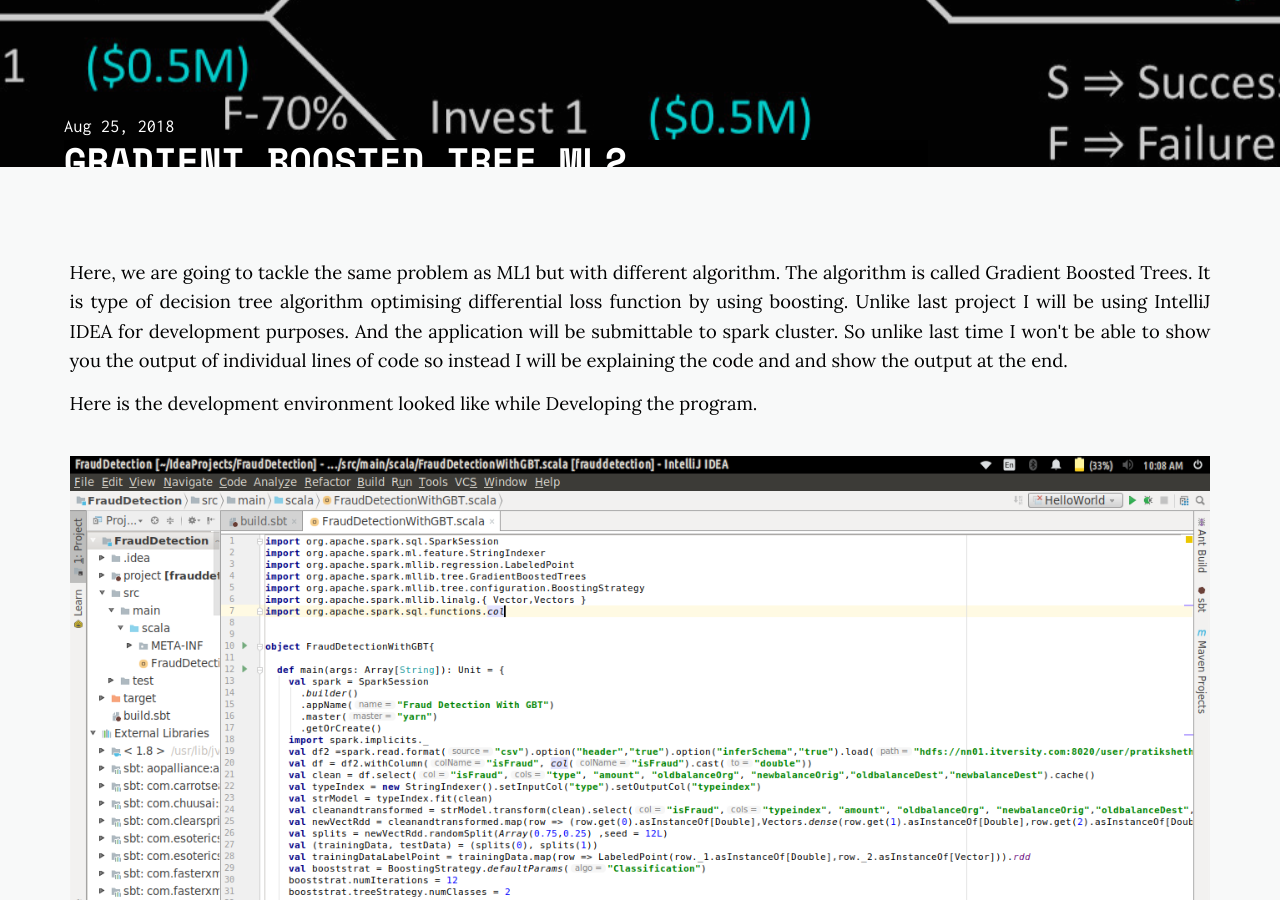
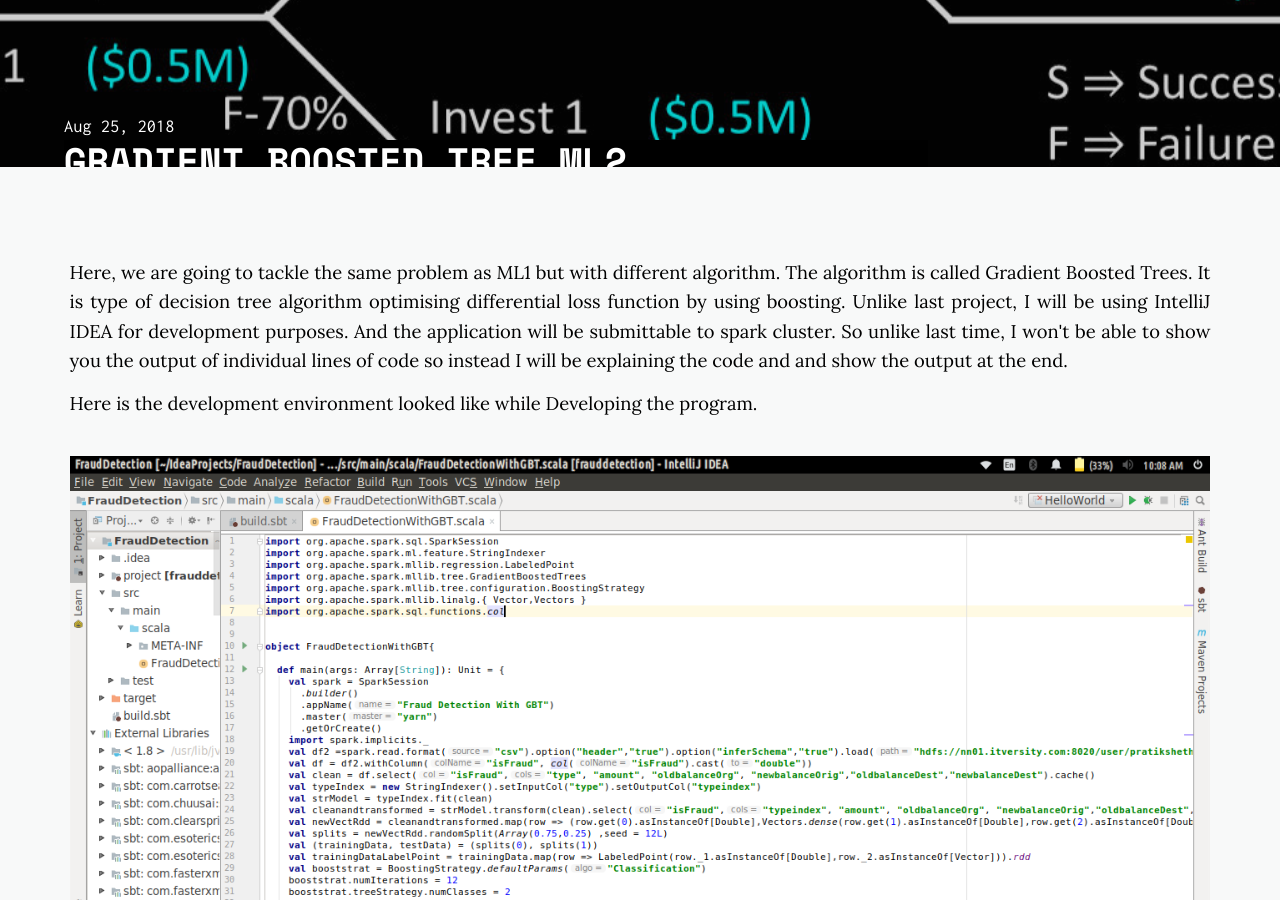
Before and after one commit to daftengineer/daftengineer.github.io, a Jekyll site: the page built from _posts/2018-08-25-fraud-detection-using-GBT.markdown, in a window 1280 px wide and 900 px high, scrolled down 477 px. Built offline with Jekyll 4.4.1, drawn with Linux system fonts in a browser that asks for light colours; nearby versions of some CDN libraries.

Commit message:
Update 2018-08-25-fraud-detection-using-GBT.markdown

```diff
--- a/_posts/2018-08-25-fraud-detection-using-GBT.markdown
+++ b/_posts/2018-08-25-fraud-detection-using-GBT.markdown
@@ -8,7 +8,7 @@
 ---
 
 <div style="color:black;"><p></p>
-<p style="text-align:justify;">Here, we are going to tackle the same problem as ML1 but with different algorithm. The algorithm is called Gradient Boosted Trees. It is type of decision tree algorithm optimising differential loss function by using boosting. Unlike last project I will be using IntelliJ IDEA for development purposes. And the application will be submittable to spark cluster. So unlike last time I won't be able to show you the output of individual lines of code so instead I will be explaining the code and and show the output at the end.</p>
+<p style="text-align:justify;">Here, we are going to tackle the same problem as ML1 but with different algorithm. The algorithm is called Gradient Boosted Trees. It is type of decision tree algorithm optimising differential loss function by using boosting. Unlike last project, I will be using IntelliJ IDEA for development purposes. And the application will be submittable to spark cluster. So unlike last time, I won't be able to show you the output of individual lines of code so instead I will be explaining the code and and show the output at the end.</p>
 <p style="text-align:justify;">Here is the development environment looked like while Developing the program.</p>
   <img src="https://daftengineer.github.io/media_assets/ml2p1.png" />
 <p style="text-align:justify;">Now, I will explain every line of code here. First, it is important to start spark session for any spark submittable application. And then, steps for cleaning our data start. We have data in CSV format so we will load them here. we need implicit functions (like col) to run so we might will need spark implicits to be imported. Our Label data is "isFraud" column which requires to be in double in order to work with our algorithm so in last step we changed its datatype.</p>
```
